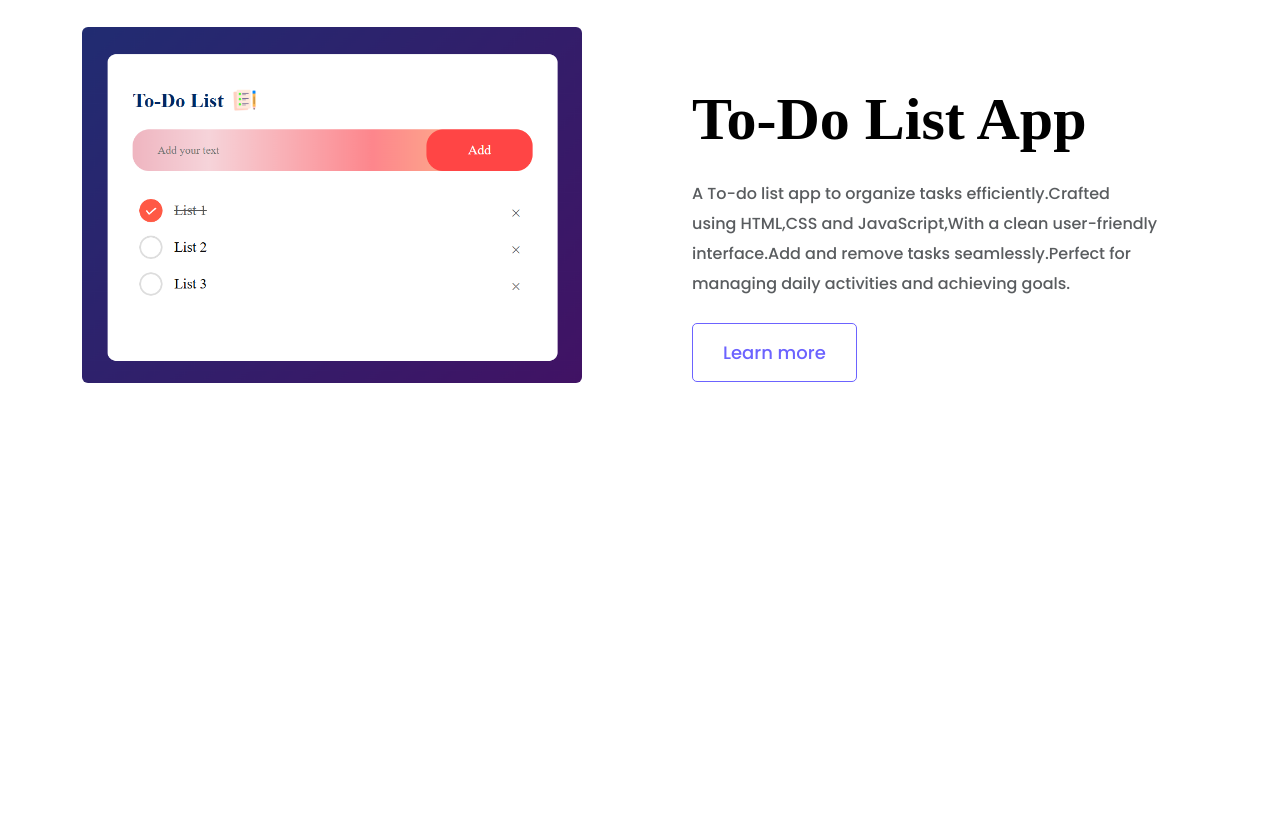
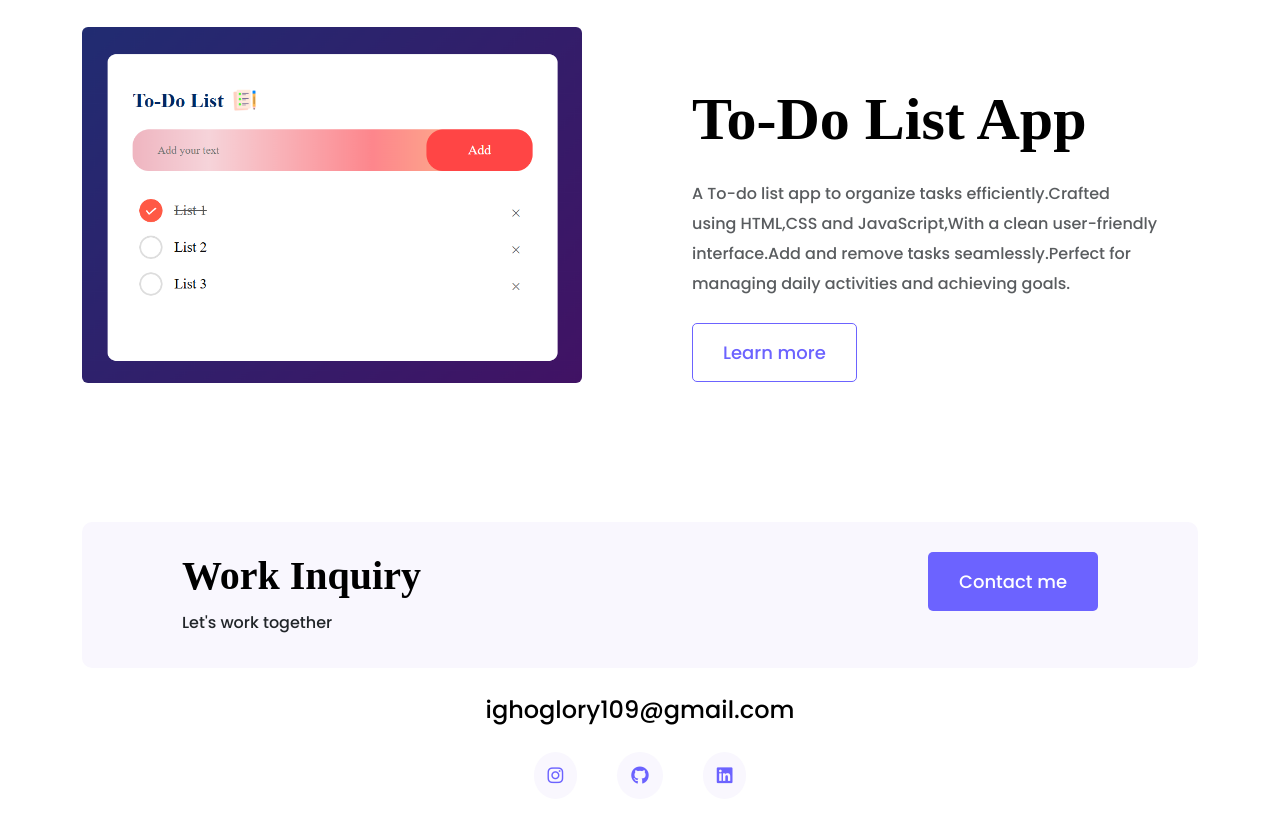
Before and after one commit to GloryEvi/portfolio-project, a plain HTML site: page index.html in a window 1280 px wide. Shown: the part 1705-2528 px from the top of the page. Before the commit the page ends 2167 px from the top, so only its background shows below. Drawn offline with nearby package versions, Linux system fonts and the light colour scheme; a web font is replaced by a local one.

Commit message:
Added footer

```diff
--- a/index.html
+++ b/index.html
@@ -135,6 +135,30 @@
           </div>
         </div>
       </div>
+      <footer>
+        <div
+          class="contact-box d-flex justify-content-between mb-4 d-none d-md-flex"
+        >
+          <div>
+            <h4>Work Inquiry</h4>
+
+            <p>Let's work together</p>
+          </div>
+          <div>
+            <a href="" class="btn btn-branding">Contact me</a>
+          </div>
+        </div>
+        <div class="text-center">
+          <a href="mailto:ighoglory109@gmail.com" class="email-link"
+            >ighoglory109@gmail.com</a
+          >
+        </div>
+        <div class="social-links d-flex justify-content-center mt-4">
+          <a href="#" target="_blank"><i class="fa-brands fa-instagram"></i></a>
+          <a href="#" target="_blank"><i class="fa-brands fa-github"></i></a>
+          <a href="#" target="_blank"><i class="fa-brands fa-linkedin"></i></a>
+        </div>
+      </footer>
     </div>
   </body>
 </html>
--- a/styles/style.css
+++ b/styles/style.css
@@ -22,6 +22,9 @@ h1 {
 }
 h2 {
   font-size: 60px;
+}
+h4 {
+  font-size: 40px;
 }
 p {
   font-weight: normal;
@@ -94,6 +97,34 @@ p {
   padding: 0 10px;
   line-height: 14px;
 }
+footer {
+  margin: 60px 0;
+}
+footer .contact-box {
+  background-color: var(--secondary-color);
+  padding: 30px 100px;
+  border-radius: 10px;
+}
+footer .contact-box p {
+  margin: 0;
+}
+footer .email-link {
+  text-decoration: none;
+  font-size: 24px;
+  color: black;
+  text-align: center;
+}
+footer .email-link:hover {
+  color: var(--primary-color);
+}
+footer .social-links a {
+  margin: 0 20px;
+  color: var(--primary-color);
+  background: var(--secondary-color);
+  padding: 10px 14px;
+  font-size: 18px;
+  border-radius: 50%;
+}
 @media (max-width: 900px) {
   h1 {
     font-size: 48px;
@@ -101,6 +132,9 @@ p {
   }
   h2 {
     font-size: 40px;
+  }
+  h4 {
+    font-size: 22px;
   }
   .hero {
     padding: 80px 20px;
```
